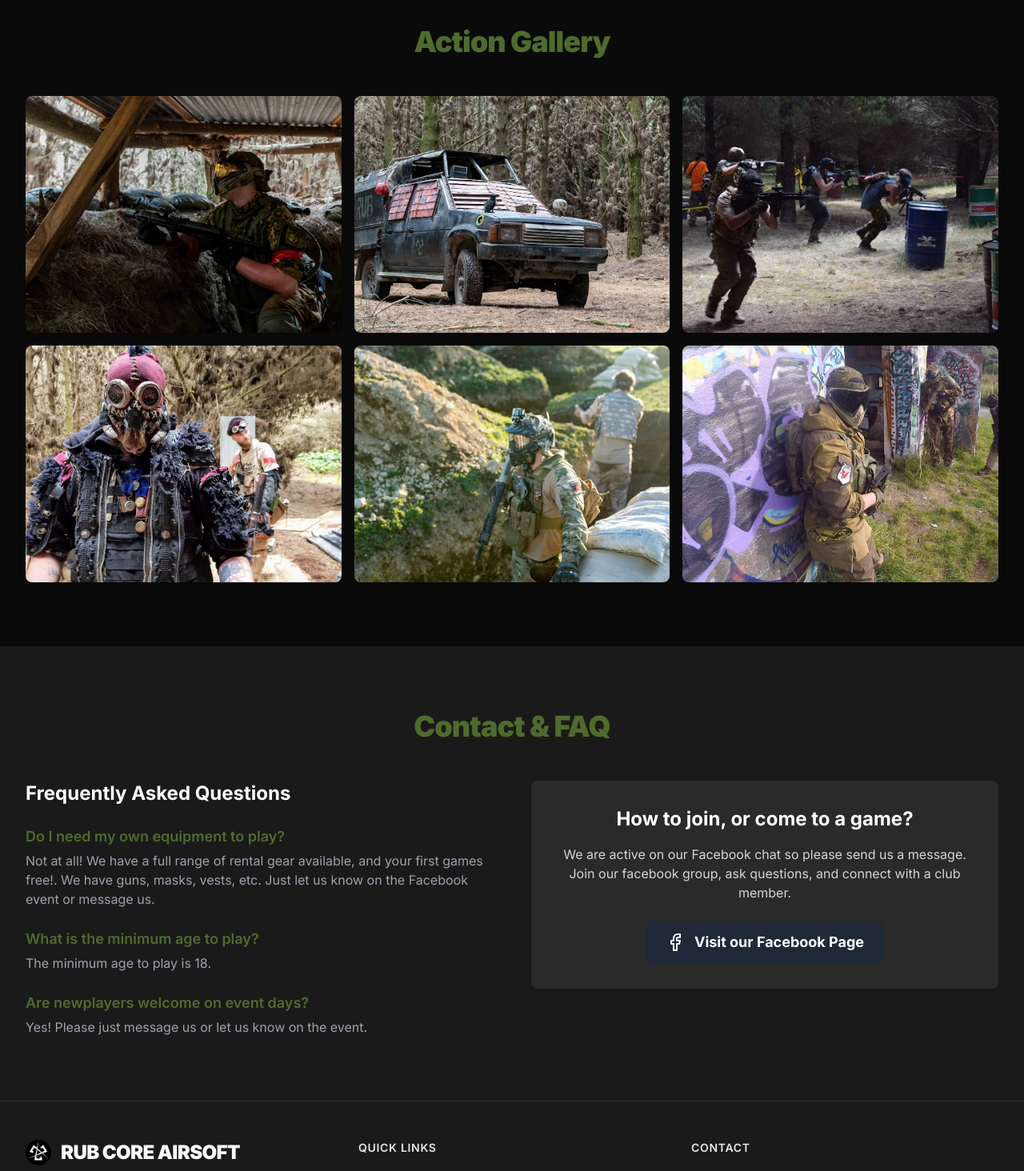
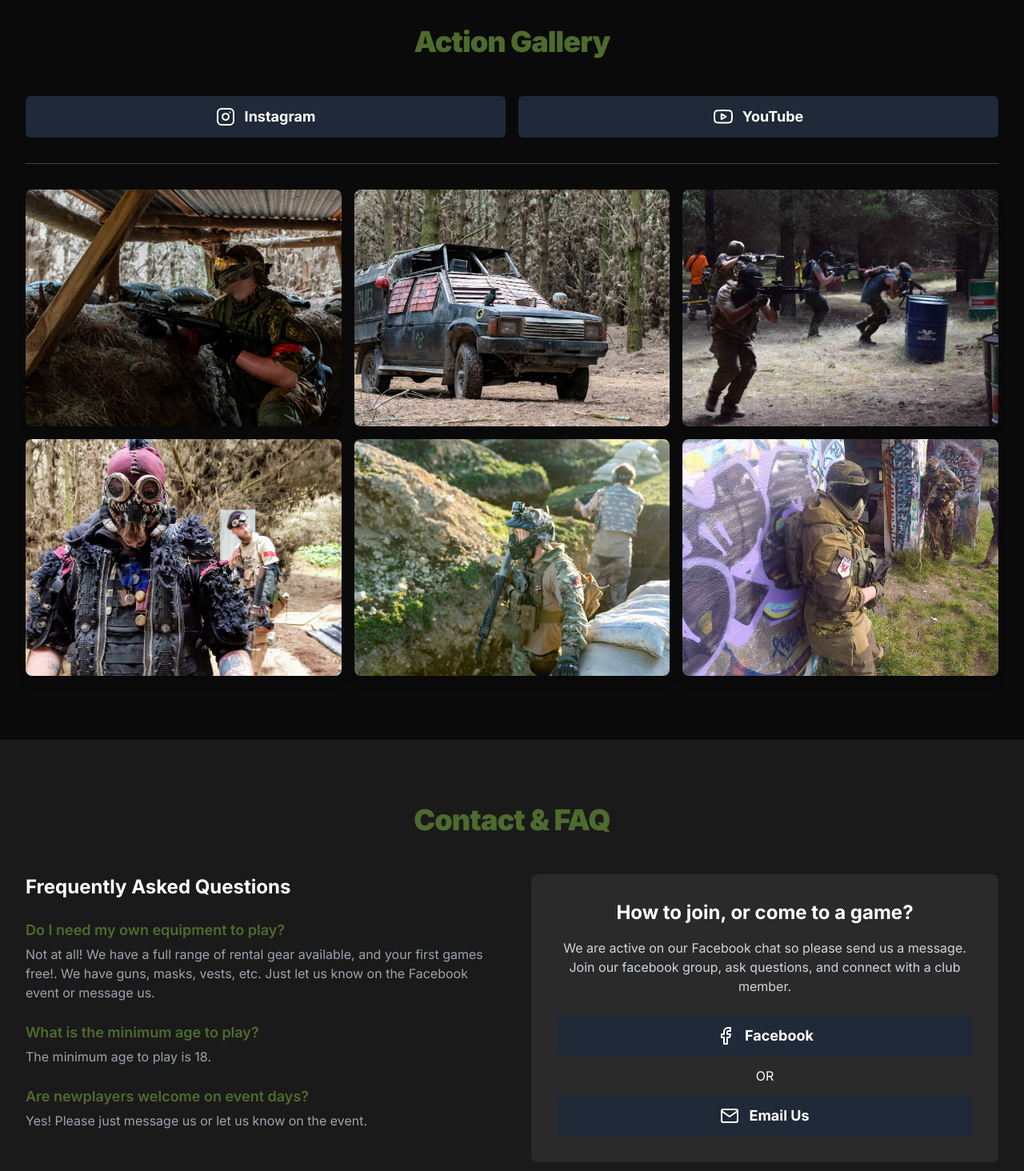
Before and after one commit to ehills/RubCoreGemini, a React (Vite) app: page / in a window 1280 px wide. Shown: the part 2920-4384 px from the top of the page at 80% size. Built offline with nearby package versions, Linux system fonts and the light colour scheme.

Commit message:
Social links

```diff
--- a/components/Footer.tsx
+++ b/components/Footer.tsx
@@ -15,15 +15,21 @@ const Footer: React.FC = () => {
              </div>
             <p className="text-gray-400 text-base">The premier airsoft club for enthusiasts of all levels.</p>
             <div className="flex space-x-6">
-              <a href="#" className="text-gray-400 hover:text-brand-primary">
+              <a href="https://www.facebook.com/RubCoreAirsoft/"
+                 target="_blank"
+                 rel="noopener noreferrer" className="text-gray-400 hover:text-brand-primary">
                 <span className="sr-only">Facebook</span>
                 <FacebookIcon className="h-6 w-6" />
               </a>
-              <a href="#" className="text-gray-400 hover:text-brand-primary">
+              <a href="https://instagram.com/rubcoreairsoft"
+                 target="_blank"
+                 rel="noopener noreferrer" className="text-gray-400 hover:text-brand-primary">
                 <span className="sr-only">Instagram</span>
                 <InstagramIcon className="h-6 w-6" />
               </a>
-              <a href="#" className="text-gray-400 hover:text-brand-primary">
+              <a href="https://www.youtube.com/@rubcoreairsoft6149"
+                 target="_blank"
+                 rel="noopener noreferrer" className="text-gray-400 hover:text-brand-primary">
                 <span className="sr-only">YouTube</span>
                 <YoutubeIcon className="h-6 w-6" />
               </a>
@@ -46,6 +52,14 @@ const Footer: React.FC = () => {
               <div>
                 <h3 className="text-sm font-semibold text-gray-200 tracking-wider uppercase">Contact</h3>
                  <ul className="mt-4 space-y-4">
+                     <li>
+                         <a
+                             href="https://www.facebook.com/RubCoreAirsoft/"
+                             className="text-base text-gray-400"
+                         >
+                             <FacebookIcon className=""/> Facebook
+                         </a>
+                     </li>
                   <li><p className="text-base text-gray-400">romeouniformbravo@gmail.com</p></li>
                   <li><p className="text-base text-gray-400">Wellington, New Zealand</p></li>
                 </ul>
--- a/components/icons.tsx
+++ b/components/icons.tsx
@@ -52,3 +52,7 @@ export const InstagramIcon: React.FC<IconProps> = ({ className }) => (
 export const YoutubeIcon: React.FC<IconProps> = ({ className }) => (
     <svg xmlns="http://www.w3.org/2000/svg" className={className} width="24" height="24" viewBox="0 0 24 24" fill="none" stroke="currentColor" strokeWidth="2" strokeLinecap="round" strokeLinejoin="round"><path d="M22.54 6.42a2.78 2.78 0 0 0-1.94-2C18.88 4 12 4 12 4s-6.88 0-8.6.46a2.78 2.78 0 0 0-1.94 2A29 29 0 0 0 1 11.75a29 29 0 0 0 .46 5.33A2.78 2.78 0 0 0 3.4 19c1.72.46 8.6.46 8.6.46s6.88 0 8.6-.46a2.78 2.78 0 0 0 1.94-2 29 29 0 0 0 .46-5.25 29 29 0 0 0-.46-5.33z"></path><polygon points="9.75 15.02 15.5 11.75 9.75 8.48 9.75 15.02"></polygon></svg>
 );
+
+export const MailIcon: React.FC<IconProps> = ({ className }) => (
+    <svg xmlns="http://www.w3.org/2000/svg" className={className} width="24" height="24" viewBox="0 0 24 24" fill="none" stroke="currentColor" strokeWidth="2" strokeLinecap="round" strokeLinejoin="round"><path d="M4 4h16c1.1 0 2 .9 2 2v12c0 1.1-.9 2-2 2H4c-1.1 0-2-.9-2-2V6c0-1.1.9-2 2-2z"></path><polyline points="22,6 12,13 2,6"></polyline></svg>
+);
--- a/pages/HomePage.tsx
+++ b/pages/HomePage.tsx
@@ -5,7 +5,7 @@ import React from 'react';
 import EventCard from '../components/EventCard';
 import Seo from '../components/Seo';
 import { EVENTS_DATA, GALLERY_IMAGES, GAME_MODES } from '../constants';
-import { ShieldIcon, BuildingIcon, TreeIcon, BoltIcon, FacebookIcon } from '../components/icons';
+import { ShieldIcon, BuildingIcon, TreeIcon, BoltIcon, FacebookIcon, InstagramIcon, YoutubeIcon, MailIcon } from '../components/icons';
 
 const iconMap: { [key: string]: React.FC<{ className?: string }> } = {
   shield: ShieldIcon,
@@ -128,6 +128,23 @@ const HomePage: React.FC = () => {
           <h2 className="text-3xl font-extrabold text-brand-primary tracking-tight sm:text-4xl text-center mb-12">
             Action Gallery
           </h2>
+          <div  className="grid grid-cols-2 gap-4">
+                <a  href="https://instagram.com/rubcoreairsoft"
+                    target="_blank"
+                    rel="noopener noreferrer" className="flex items-center justify-center bg-gray-800 hover:bg-gray-700 text-white font-bold py-3 px-6 rounded-md text-lg transition-colors duration-300"
+                >
+                    <InstagramIcon className="w-6 h-6 mr-3"/>Instagram
+                </a>
+                <a
+                    href="https://www.youtube.com/@rubcoreairsoft6149"
+                    target="_blank"
+                    rel="noopener noreferrer"
+                    className="flex items-center justify-center bg-gray-800 hover:bg-gray-700 text-white font-bold py-3 px-6 rounded-md text-lg transition-colors duration-300"
+                >
+                    <YoutubeIcon className="w-6 h-6 mr-3"/> YouTube
+                </a>
+            </div>
+          <hr className="my-8 border-t border-gray-700" />
           <div className="grid grid-cols-2 md:grid-cols-3 gap-4">
             {GALLERY_IMAGES.map((src, index) => (
               <div key={index} className="overflow-hidden rounded-lg shadow-lg">
@@ -166,18 +183,29 @@ const HomePage: React.FC = () => {
               </div>
             </div>
             {/* Contact CTA */}
-            <div className="bg-dark-tertiary p-8 rounded-lg text-center">
-              <h3 className="text-2xl font-bold text-white mb-4">How to join, or come to a game?</h3>
-              <p className="text-gray-300 mb-6">
+            <div className="bg-dark-tertiary p-8 rounded-lg">
+              <h3 className="text-2xl font-bold text-white mb-4 text-center">How to join, or come to a game?</h3>
+              <p className="text-gray-300 mb-6 text-center">
                 We are active on our Facebook chat so please send us a message. Join our facebook group, ask questions, and connect with a club member.
               </p>
-              <a
-                href="#"
-                className="inline-flex items-center justify-center bg-gray-800 hover:bg-gray-700 text-white font-bold py-3 px-6 rounded-md text-lg transition-colors duration-300"
-              >
-                <FacebookIcon className="w-6 h-6 mr-3" />
-                Visit our Facebook Page
-              </a>
+                <div className="space-y-3">
+                    <a
+                        href="https://www.facebook.com/RubCoreAirsoft/"
+                        className="flex items-center justify-center bg-gray-800 hover:bg-gray-700 text-white font-bold py-3 px-6 rounded-md text-lg transition-colors duration-300 w-full"
+                    >
+                        <FacebookIcon className="w-6 h-6 mr-3"/>
+                        Facebook
+                    </a>
+                    <h3 className="text-center">OR</h3>
+                    <a
+                        href="mailto:romeouniformbravo@gmail.com"
+                        className="flex items-center justify-center bg-gray-800 hover:bg-gray-700 text-white font-bold py-3 px-6 rounded-md text-lg transition-colors duration-300 w-full"
+                    >
+                        <MailIcon className="w-6 h-6 mr-3"/>
+                        Email Us
+                    </a>
+
+                </div>
             </div>
           </div>
         </div>
```
